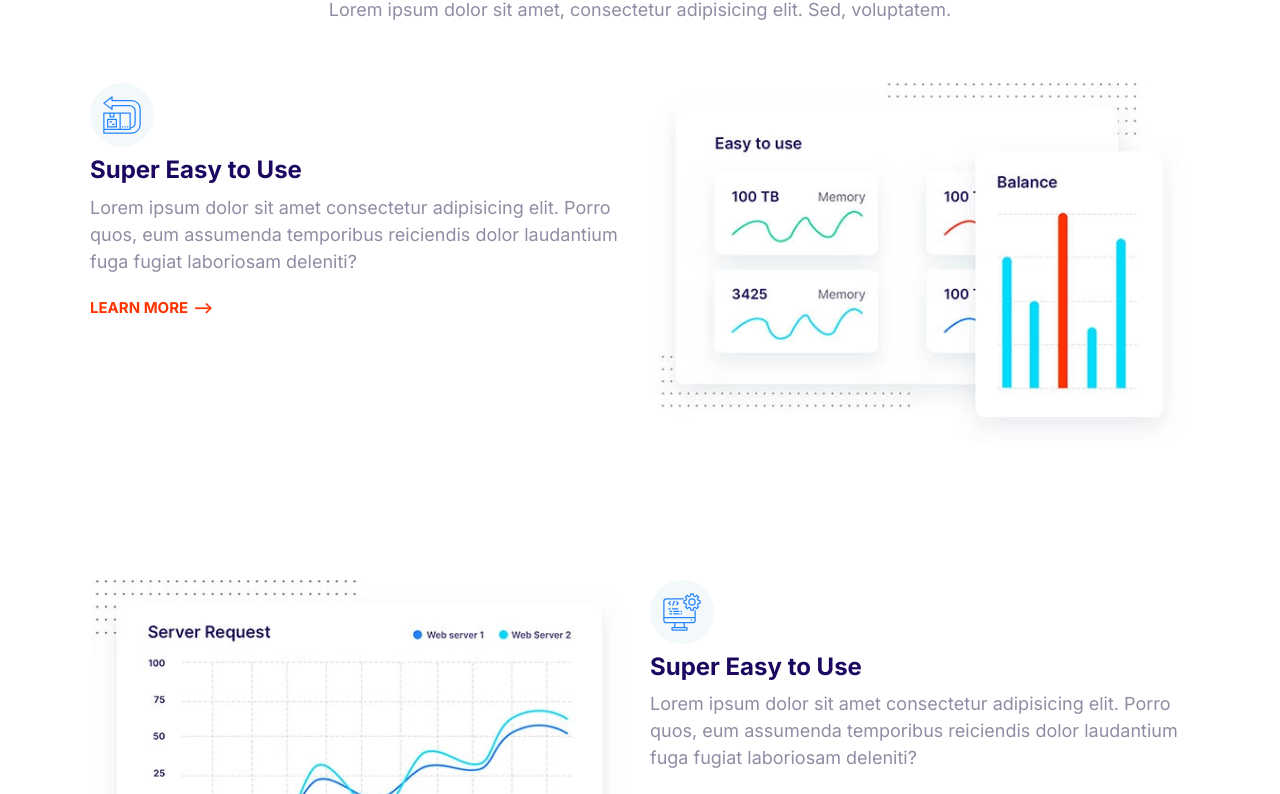
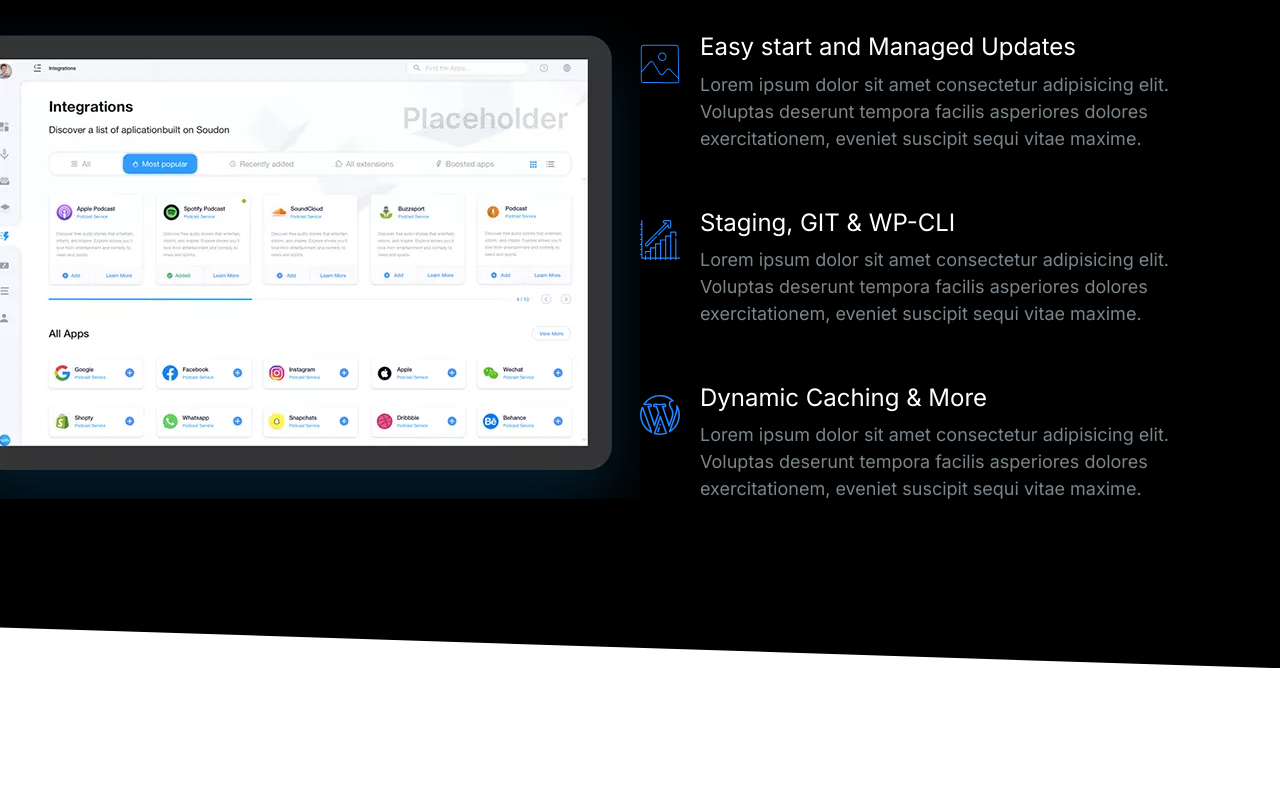
Before and after one commit to jabed007/project-moshify, a plain HTML site: page index.html in a window 1280 px wide. Shown: the part 151-945 px from the top of the page. After the commit the page ends 819 px from the top, so only its background shows below. Drawn offline with Linux system fonts and the light colour scheme.

Commit message:
Developed Showcase Component.

```diff
--- a/css/styles.css
+++ b/css/styles.css
@@ -24,7 +24,7 @@ html {
 
 body {
   font-family: Inter, Arial, Helvetica, sans-serif;
-  font-size: 2.4rem;
+  font-size: 2rem;
   line-height: 1.5;
   color: var(--color-body);
 }
@@ -47,6 +47,7 @@ h2 {
 
 h3 {
   font-size: 3rem;
+  font-weight: 500;
 }
 
 p {
@@ -147,7 +148,6 @@ a {
 .list {
   list-style: none;
   padding-left: 0;
-  color: var(--color-headings);
 }
 
 .list--inline .list__item {
@@ -158,6 +158,7 @@ a {
 .list--tick {
   list-style-image: url(../img/tick.svg);
   padding-left: 3rem;
+  color: var(--color-headings);
 }
 
 .list--tick .list__item {
@@ -430,6 +431,11 @@ a {
 
 .media {
   display: flex;
+  margin-bottom: 4rem;
+}
+
+.media__title {
+  margin-top: 0;
 }
 
 .media__img {
@@ -623,12 +629,13 @@ a {
 }
 
 .block {
-  --padding-vertical: 6rem;
+  --padding-vertical: 5rem;
   padding: var(--padding-vertical) 2rem;
 }
 
 .block__header {
   text-align: center;
+  margin-bottom: 4rem;
 }
 
 .block__heading {
@@ -640,18 +647,24 @@ a {
   color: #7b858b;
 }
 
+.block--dark h1,
+.block--dark h2,
+.block--dark h3 {
+  color: #fff;
+}
+
 .block--dark .block__heading {
   color: #fff;
 }
 
 .block--skewed-right {
-  clip-path: polygon(0% 0%, 100% 0%, 100% 100%, 0% 80%);
+  clip-path: polygon(0 0, 100% 0, 100% 100%, 0 95%);
   padding-bottom: calc(var(--padding-vertical) + 4rem);
 }
 
 .block--skewed-left {
   padding-bottom: calc(var(--padding-vertical) + 4rem);
-  clip-path: polygon(0% 0%, 100% 0%, 100% 80%, 0% 100%);
+  clip-path: polygon(0% 0%, 100% 0%, 100% 95%, 0% 100%);
 }
 
 /* Navigation Bar */
@@ -807,3 +820,24 @@ a {
     order: 2;
   }
 }
+
+/* Showcase Block */
+
+.block-showcase__image > img {
+  width: 100%;
+}
+
+@media screen and (min-width: 768px) {
+  .block-showcase .grid {
+    grid-template-columns: 50% 50%;
+  }
+
+  .block-showcase__image {
+    justify-self: end;
+  }
+
+  .block-showcase__image > img {
+    width: auto;
+    max-width: 700px;
+  }
+}
--- a/index.html
+++ b/index.html
@@ -15,122 +15,76 @@
     <title>Document</title>
   </head>
   <body>
-    <section class="block container">
+    <section class="block block--dark block--skewed-right block-showcase">
       <header class="block__header">
-        <h2>Host on the Cloud to Keep Growing</h2>
-        <p>
-          Lorem ipsum dolor sit amet, consectetur adipisicing elit. Sed,
-          voluptatem.
-        </p>
+        <h2>User-friendly Control Panel</h2>
       </header>
-      <article class="grid grid--1x2 feature">
-        <div class="feature__content">
-          <span class="icon-container">
-            <svg class="icon icon--primary">
-              <use xlink:href="img/sprite.svg#easy"></use>
-            </svg>
-          </span>
-          <h3 class="feature__heading">Super Easy to Use</h3>
-          <p>
-            Lorem ipsum dolor sit amet consectetur adipisicing elit. Porro quos,
-            eum assumenda temporibus reiciendis dolor laudantium fuga fugiat
-            laboriosam deleniti?
-          </p>
-          <a href="#" class="link-arrow">Learn More</a>
-        </div>
-        <picture>
+      <div class="grid grid--1x2">
+        <picture class="block-showcase__image">
           <source
             type="image/webp"
-            srcset="img/easy.webp 1x, img/easy@2x.webp 2x"
+            srcset="img/ipad.webp 1x, img/ipad@2x.webp 2x"
           />
           <source
-            type="image/jpg"
-            srcset="img/easy.jpg 1x, img/easy@2x.jpg 2x"
+            type="image/png"
+            srcset="img/ipad.png 1x, img/ipad@2x.png 2x"
           />
-          <img class="feature__image" src="img/easy@2x.jpg" alt="" />
+          <img src="img/ipad@2x.png" alt="" />
         </picture>
-      </article>
-      <article class="grid grid--1x2 feature">
-        <div class="feature__content">
-          <span class="icon-container">
+        <ul class="list">
+          <li>
+            <div class="media">
+              <div class="media__img">
                 <svg class="icon icon--primary">
-              <use xlink:href="img/sprite.svg#computer"></use>
+                  <use xlink:href="img/sprite.svg#snap"></use>
                 </svg>
-          </span>
-          <h3 class="feature__heading">Super Easy to Use</h3>
+              </div>
+              <div class="media__body">
+                <h3 class="media__title">Easy start and Managed Updates</h3>
                 <p>
-            Lorem ipsum dolor sit amet consectetur adipisicing elit. Porro quos,
-            eum assumenda temporibus reiciendis dolor laudantium fuga fugiat
-            laboriosam deleniti?
+                  Lorem ipsum dolor sit amet consectetur adipisicing elit.
+                  Voluptas deserunt tempora facilis asperiores dolores
+                  exercitationem, eveniet suscipit sequi vitae maxime.
                 </p>
-          <a href="#" class="link-arrow">Learn More</a>
               </div>
-        <picture>
-          <source
-            type="image/webp"
-            srcset="img/fast.webp 1x, img/fast@2x.webp 2x"
-          />
-          <source
-            type="image/jpg"
-            srcset="img/fast.jpg 1x, img/fast@2x.jpg 2x"
-          />
-          <img class="feature__image" src="img/fast@2x.jpg" alt="" />
-        </picture>
-      </article>
-      <article class="grid grid--1x2 feature">
-        <div class="feature__content">
-          <span class="icon-container">
+            </div>
+          </li>
+          <li>
+            <div class="media">
+              <div class="media__img">
+                <svg class="icon icon--primary">
+                  <use xlink:href="img/sprite.svg#growth"></use>
+                </svg>
+              </div>
+              <div class="media__body">
+                <h3 class="media__title">Staging, GIT & WP-CLI</h3>
+                <p>
+                  Lorem ipsum dolor sit amet consectetur adipisicing elit.
+                  Voluptas deserunt tempora facilis asperiores dolores
+                  exercitationem, eveniet suscipit sequi vitae maxime.
+                </p>
+              </div>
+            </div>
+          </li>
+          <li>
+            <div class="media">
+              <div class="media__img">
                 <svg class="icon icon--primary">
                   <use xlink:href="img/sprite.svg#wordpress"></use>
                 </svg>
-          </span>
-          <h3 class="feature__heading">Super Easy to Use</h3>
+              </div>
+              <div class="media__body">
+                <h3 class="media__title">Dynamic Caching & More</h3>
                 <p>
-            Lorem ipsum dolor sit amet consectetur adipisicing elit. Porro quos,
-            eum assumenda temporibus reiciendis dolor laudantium fuga fugiat
-            laboriosam deleniti?
+                  Lorem ipsum dolor sit amet consectetur adipisicing elit.
+                  Voluptas deserunt tempora facilis asperiores dolores
+                  exercitationem, eveniet suscipit sequi vitae maxime.
                 </p>
-          <a href="#" class="link-arrow">Learn More</a>
               </div>
-        <picture>
-          <source
-            type="image/webp"
-            srcset="img/wordpress.webp 1x, img/wordpress@2x.webp 2x"
-          />
-          <source
-            type="image/jpg"
-            srcset="img/wordpress.jpg 1x, img/wordpress@2x.jpg 2x"
-          />
-          <img class="feature__image" src="img/wordpress@2x.jpg" alt="" />
-        </picture>
-      </article>
-      <article class="grid grid--1x2 feature">
-        <div class="feature__content">
-          <span class="icon-container">
-            <svg class="icon icon--primary">
-              <use xlink:href="img/sprite.svg#clock"></use>
-            </svg>
-          </span>
-          <h3 class="feature__heading">Super Easy to Use</h3>
-          <p>
-            Lorem ipsum dolor sit amet consectetur adipisicing elit. Porro quos,
-            eum assumenda temporibus reiciendis dolor laudantium fuga fugiat
-            laboriosam deleniti?
-          </p>
-          <a href="#" class="link-arrow">Learn More</a>
             </div>
-        <picture>
-          <source
-            type="image/webp"
-            srcset="img/support.webp 1x, img/support@2x.webp 2x"
-          />
-          <source
-            type="image/jpg"
-            srcset="img/support.jpg 1x, img/support@2x.jpg 2x"
-          />
-          <img class="feature__image" src="img/support.jpg" alt="" />
-        </picture>
-      </article>
+          </li>
+        </ul>
+      </div>
     </section>
 
     <script src="js/main.js"></script>
```
Also changed, not shown: components/showcase.html (added, +68 -0 lines), img/ipad.png (added), img/ipad.webp (added), img/ipad@2x.png (added), img/ipad@2x.webp (added). Lines whose indentation alone changed are shown as unchanged.
